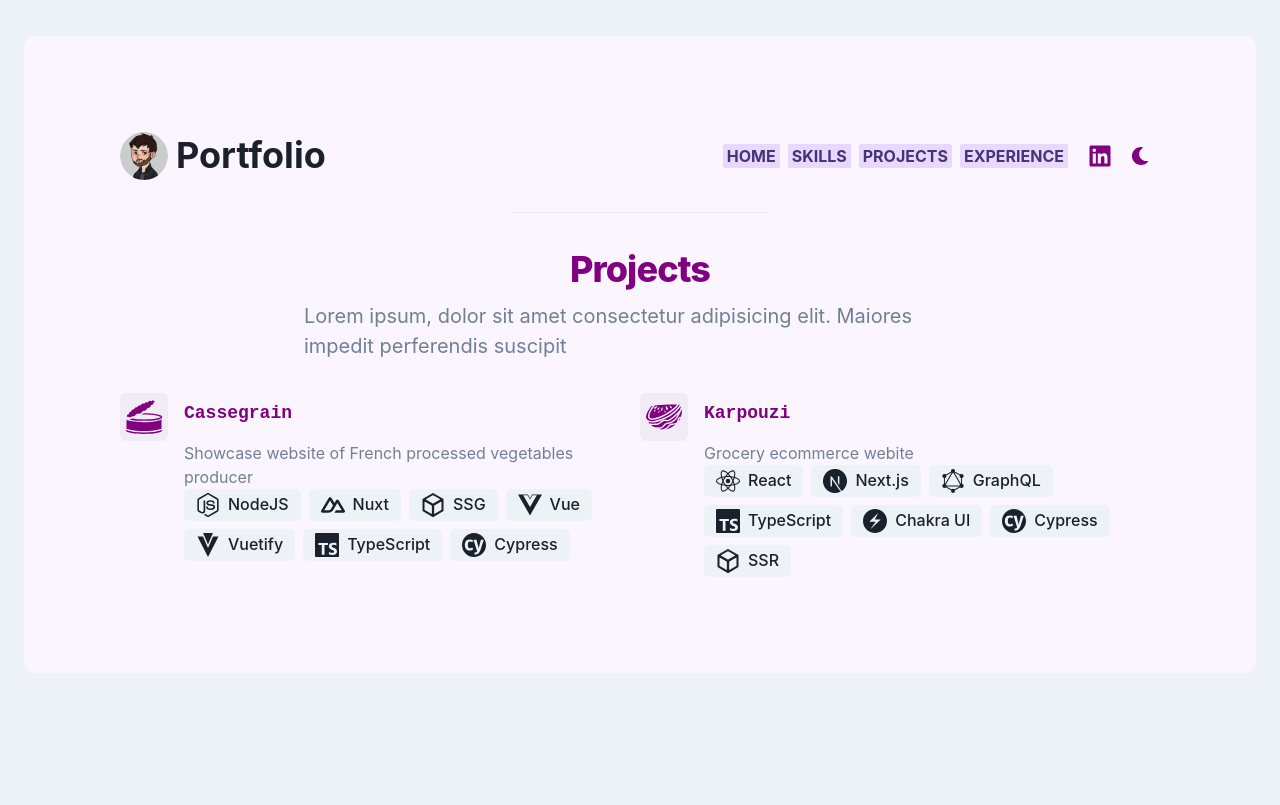
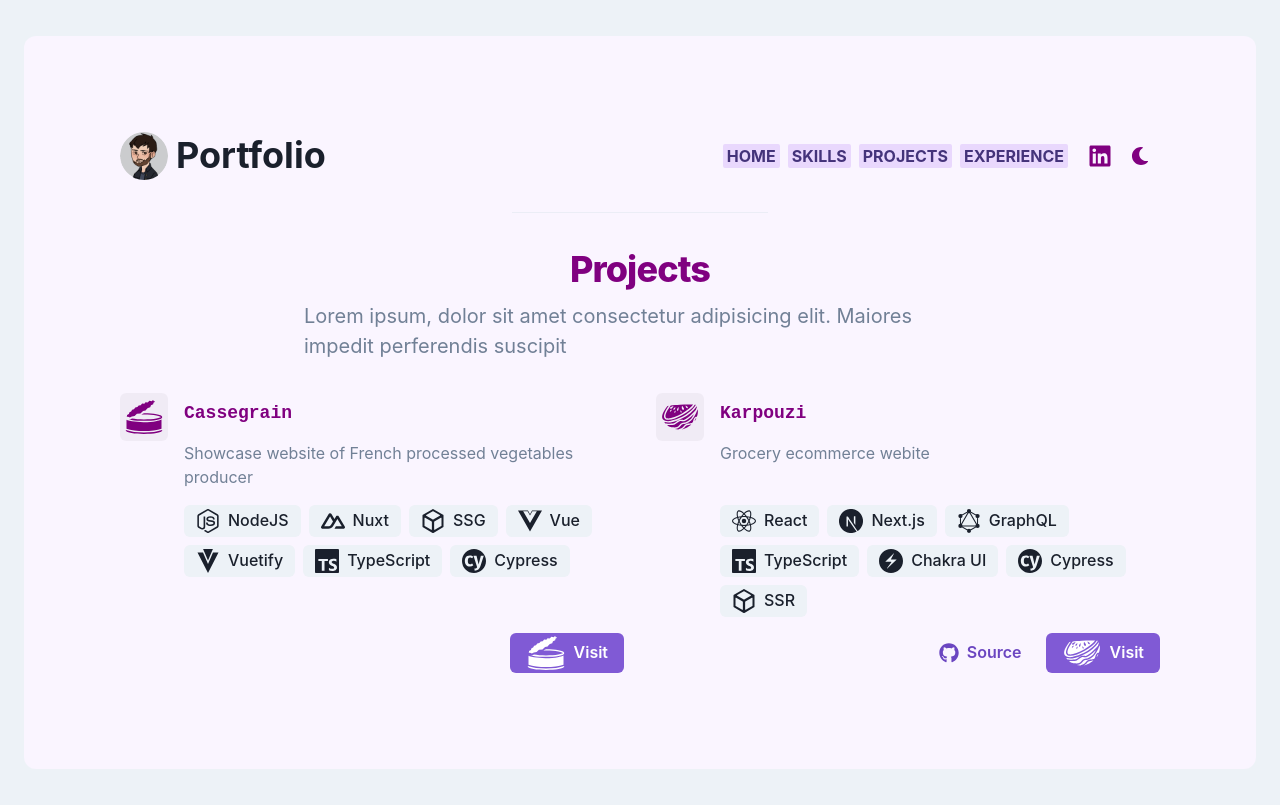
Before and after one commit to alpliar/portfolio, a Next.js app: page /projects in a window 1280 px wide. Built offline with nearby package versions, Linux system fonts and the light colour scheme.

Commit message:
style: revamp project page

```diff
--- a/components/Feature.tsx
+++ b/components/Feature.tsx
@@ -1,5 +1,6 @@
 import {
   Box,
+  BoxProps,
   Flex,
   FlexProps,
   Heading,
@@ -20,7 +21,7 @@ interface FeatureProps {
 
 const Feature: React.FC<FeatureProps> = ({ children, icon, title }) => {
   const iconSize: ResponsiveValue<number> = { base: 8, md: 10 };
-  const textStyle = {
+  const textStyle: BoxProps = {
     mt: 2,
     color: "gray.500",
     _dark: {
@@ -62,7 +63,7 @@ const Feature: React.FC<FeatureProps> = ({ children, icon, title }) => {
         <Heading as="h2" {...titleStyle}>
           {title}
         </Heading>
-        <Text {...textStyle}>{children}</Text>
+        <Box {...textStyle}>{children}</Box>
       </Box>
     </Flex>
   );
--- /dev/null
+++ b/components/Project.tsx
@@ -0,0 +1,28 @@
+import { Box, Stack, Text } from "@chakra-ui/react";
+import React, { ReactNode } from "react";
+import { IconType } from "react-icons";
+import { Project } from "../models/project.model";
+import Feature from "./Feature";
+import Link from "./Link";
+import ProjectActions from "./ProjectActions";
+import Technologies, { TechnologiesProps } from "./Technologies";
+interface ProjectProps {
+  project: Project;
+}
+
+const Project: React.FC<ProjectProps> = ({ project }) => {
+  const { title, icon, description, technologies, url, sourceUrl } = project;
+  return (
+    <Feature title={title} icon={icon}>
+      <Stack spacing={4}>
+        <Text h={12}>{description}</Text>
+        <Box h={{ md: 28 }} overflowY="auto">
+          <Technologies technologies={technologies} />
+        </Box>
+        <ProjectActions project={project} />
+      </Stack>
+    </Feature>
+  );
+};
+
+export default Project;
--- /dev/null
+++ b/components/ProjectActions.tsx
@@ -0,0 +1,59 @@
+import { Button, ButtonGroup, Icon, useColorModeValue } from "@chakra-ui/react";
+import React from "react";
+import { FaGithub } from "react-icons/fa";
+import { Project } from "../models/project.model";
+
+interface ProjectActionsProps {
+  project: Project;
+}
+
+const ProjectActions: React.FC<ProjectActionsProps> = ({ project }) => {
+  const colorScheme = useColorModeValue("purple", "cyan");
+  const { sourceUrl, url, icon } = project;
+  return (
+    <ButtonGroup justifyContent="end">
+      {sourceUrl && (
+        <Button
+          as="a"
+          href={sourceUrl}
+          variant="ghost"
+          w={{
+            base: "full",
+            sm: "auto",
+          }}
+          colorScheme={colorScheme}
+          size="md"
+          cursor="pointer"
+          _hover={{
+            textDecoration: "underline",
+          }}
+          leftIcon={<Icon as={FaGithub} boxSize={5} />}
+        >
+          Source
+        </Button>
+      )}
+      {url && (
+        <Button
+          as="a"
+          href={url}
+          variant="solid"
+          w={{
+            base: "full",
+            sm: "auto",
+          }}
+          colorScheme={colorScheme}
+          size="md"
+          cursor="pointer"
+          _hover={{
+            textDecoration: "underline",
+          }}
+          leftIcon={<Icon as={icon} boxSize={10} />}
+        >
+          Visit
+        </Button>
+      )}
+    </ButtonGroup>
+  );
+};
+
+export default ProjectActions;
--- a/components/Technologies.tsx
+++ b/components/Technologies.tsx
@@ -37,7 +37,7 @@ import {
 } from "react-icons/si";
 import { Technology } from "../models/TimelineData.model";
 
-interface TechnologiesProps {
+export interface TechnologiesProps {
   technologies: Technology["label"][];
 }
 
--- /dev/null
+++ b/data/projects.data.tsx
@@ -0,0 +1,37 @@
+import { GiOpenedFoodCan, GiWatermelon } from "react-icons/gi";
+import { Project } from "../models/project.model";
+
+const projectsData: Project[] = [
+  {
+    title: "Cassegrain",
+    url: "https://www.cassegrain.com",
+    description: "Showcase website of French processed vegetables producer",
+    icon: GiOpenedFoodCan,
+    technologies: [
+      "NodeJS",
+      "Nuxt",
+      "SSG",
+      "Vue",
+      "Vuetify",
+      "TypeScript",
+      "Cypress",
+    ],
+  },
+  {
+    title: "Karpouzi",
+    url: "https://karpouzi.vercel.app",
+    description: "Grocery ecommerce webite",
+    icon: GiWatermelon,
+    sourceUrl: "https://github.com/alpliar/karpouzi",
+    technologies: [
+      "React",
+      "Next.js",
+      "GraphQL",
+      "TypeScript",
+      "Chakra UI",
+      "Cypress",
+      "SSR",
+    ],
+  },
+];
+export default projectsData;
--- a/pages/projects.tsx
+++ b/pages/projects.tsx
@@ -3,11 +3,14 @@ import React from "react";
 import { GiOpenedFoodCan, GiWatermelon } from "react-icons/gi";
 import Feature from "../components/Feature";
 import FeatureWithFeatureList from "../components/FeatureWithFeatureList";
+import Project from "../components/Project";
 import Technologies from "../components/Technologies";
+import projectsData from "../data/projects.data";
 import Features from "../layouts/Features";
 import PageLayout from "../layouts/PageLayout";
 
 type Props = {};
+
 const ProjectsPage: React.FC<Props> = ({}) => {
   return (
     <>
@@ -16,51 +19,10 @@ const ProjectsPage: React.FC<Props> = ({}) => {
         subtitle="Lorem ipsum, dolor sit amet consectetur adipisicing elit. Maiores
         impedit perferendis suscipit"
       >
-        <SimpleGrid columns={{ base: 1, md: 2 }}>
-          <Feature title="Cassegrain" icon={GiOpenedFoodCan}>
-            Showcase website of French processed vegetables producer
-            <Technologies
-              technologies={[
-                "NodeJS",
-                "Nuxt",
-                "SSG",
-                "Vue",
-                "Vuetify",
-                "TypeScript",
-                "Cypress",
-              ]}
-            />
-          </Feature>
-          <Feature title="Karpouzi" icon={GiWatermelon}>
-            Grocery ecommerce webite
-            <Technologies
-              technologies={[
-                "React",
-                "Next.js",
-                "GraphQL",
-                "TypeScript",
-                "Chakra UI",
-                "Cypress",
-                "SSR",
-              ]}
-            />
-          </Feature>
-          {/* <FeatureWithFeatureList
-            title="Karpouzi"
-            description="Grocery ecommerce webite "
-            features={[
-              "React",
-              "Next.js",
-              "GraphQL",
-              "TypeScript",
-              "Chakra UI",
-              "Cypress",
-              "SSR",
-            ]}
-            icon={GiWatermelon}
-            siteUrl="https://karpouzi.vercel.app/"
-            sourceUrl="https://github.com/alpliar/karpouzi/"
-          /> */}
+        <SimpleGrid columns={{ base: 1, md: 2 }} gap={8}>
+          {projectsData.map((project, index) => (
+            <Project key={index} project={project} />
+          ))}
         </SimpleGrid>
       </PageLayout>
     </>
```
Also changed, not shown: models/project.model.tsx (added, +11 -0 lines), pages/index.tsx (+11 -1 lines).
